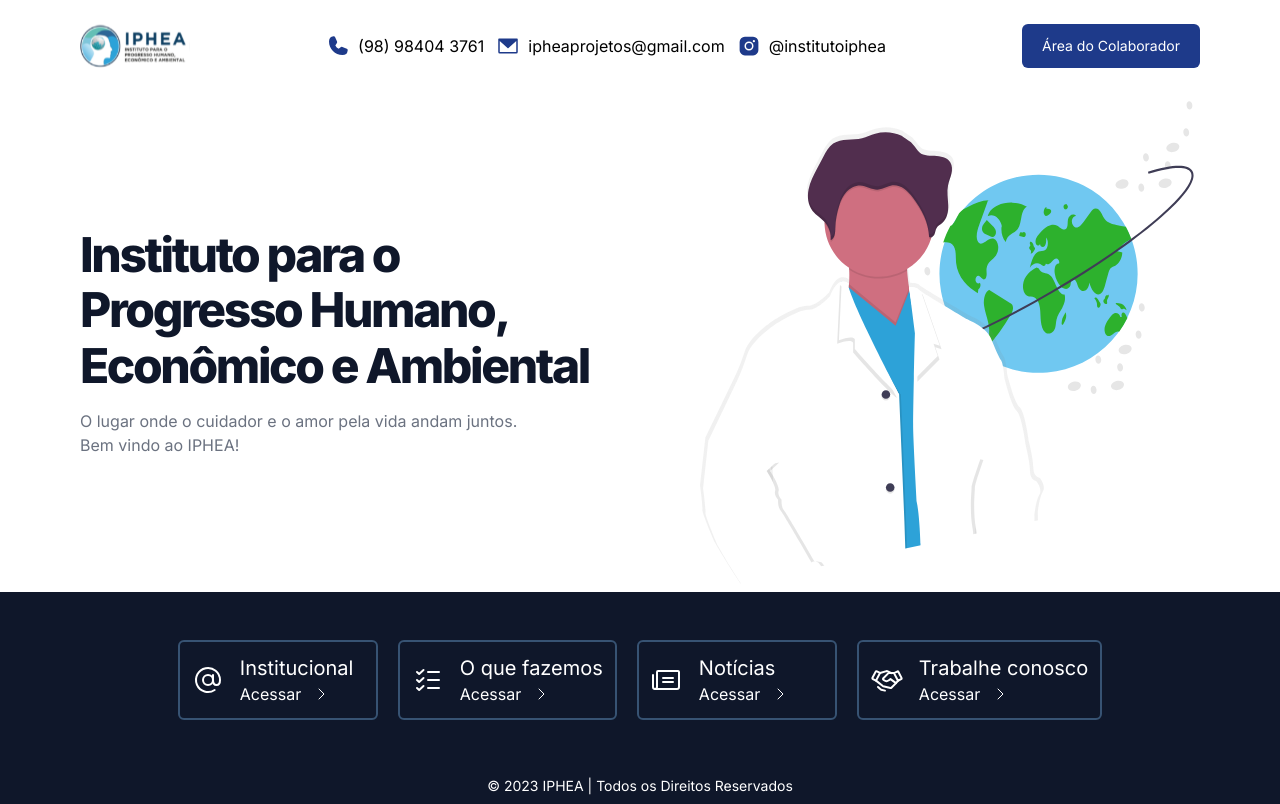
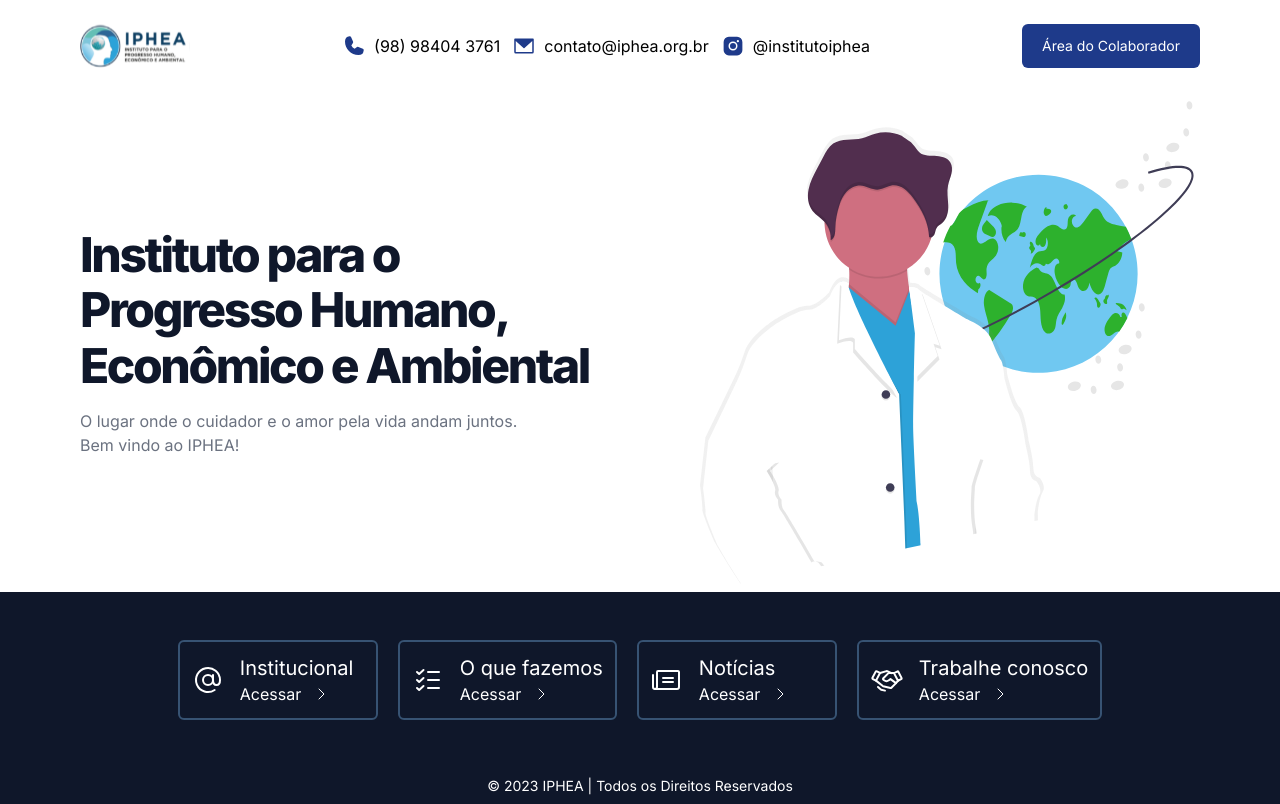
Before and after one commit to RainanAraujo/IPHEA-WEB-APP, a Next.js app: page / in a window 1280 px wide. Built offline with nearby package versions, Linux system fonts and the light colour scheme; what tailwindcss-radix would draw is missing.

Commit message:
Update Header.tsx

```diff
--- a/src/components/Header.tsx
+++ b/src/components/Header.tsx
@@ -66,11 +66,11 @@ export default function Header({ hideNav = false, currentPage }: HeaderProps) {
         </Link>
         <Link
           className="flex items-center duration-100 hover:font-semibold"
-          href={"mailto:ipheaprojetos@gmail.com"}
+          href={"mailto:contato@iphea.org.br"}
           target="_blank"
         >
           <EnvelopeSimple size={24} weight="fill" className="text-blue-900" />
-          <span className="ml-2  hidden md:block">ipheaprojetos@gmail.com</span>
+          <span className="ml-2  hidden md:block">contato@iphea.org.br</span>
         </Link>
         <Link
           className="flex items-center duration-100 hover:font-semibold"
```
